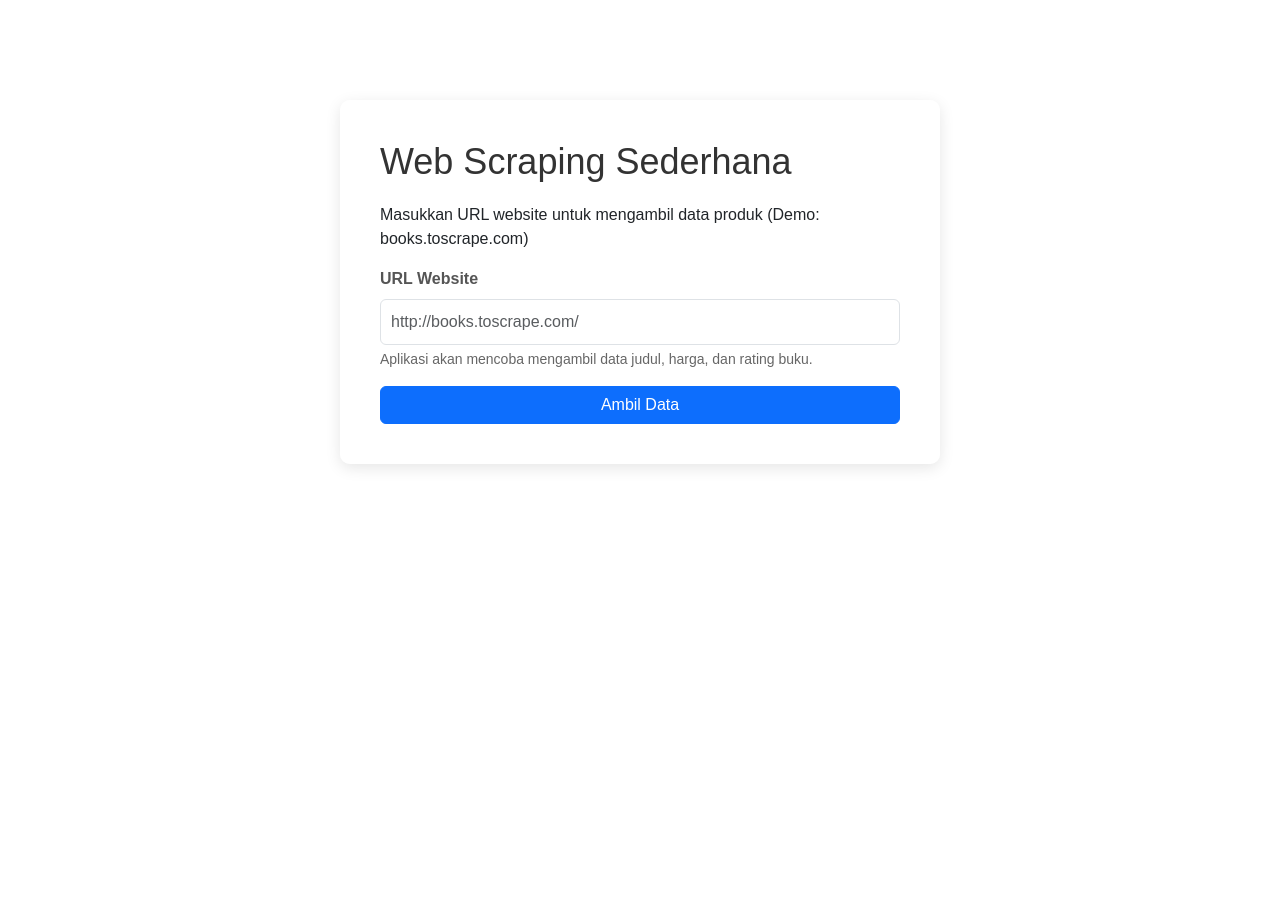
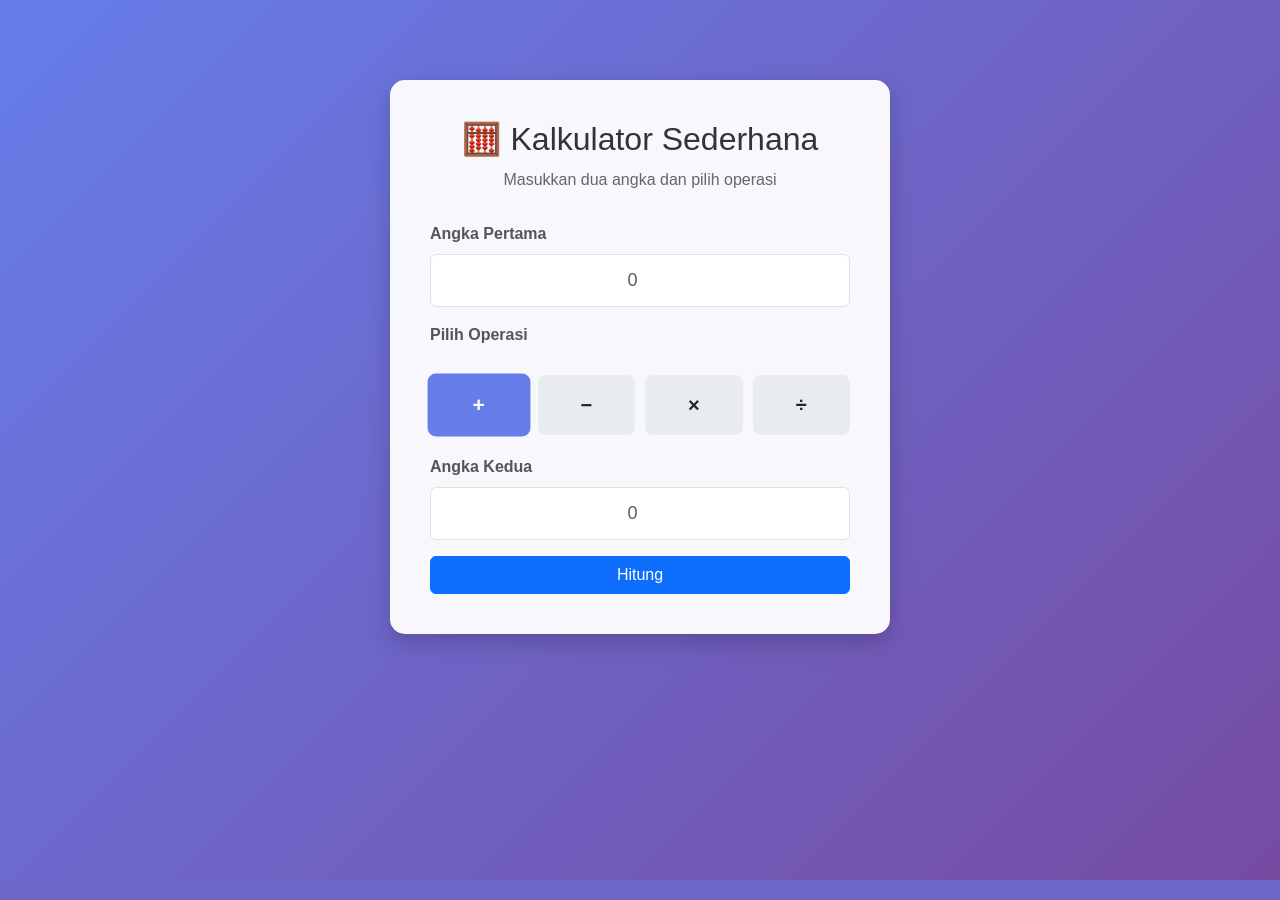
Before and after one commit to kubokabi/analisa_penjualan, a Flask app: page / in a window 1280 px wide. Run offline with Flask 3, Linux system fonts and the light colour scheme.

Commit message:
update branch

```diff
--- a/app.py
+++ b/app.py
@@ -1,74 +1,45 @@
-from flask import Flask, render_template, request, redirect, url_for, flash
-import pandas as pd
-import requests
-from bs4 import BeautifulSoup
+from flask import Flask, render_template, request
 
 app = Flask(__name__)
 app.secret_key = 'supersecretkey'
 
-# Fungsi untuk melakukan scraping (Contoh: Scraping daftar buku dari books.toscrape.com)
-def scrape_data(url):
-    try:
-        headers = {'User-Agent': 'Mozilla/5.0'}
-        response = requests.get(url, headers=headers, timeout=10)
-        response.raise_for_status()
-
-        soup = BeautifulSoup(response.content, 'html.parser')
-        data = []
-
-        # Logika scraping spesifik untuk books.toscrape.com sebagai demo
-        products = soup.find_all('article', class_='product_pod')
-
-        for product in products:
-            title = product.h3.a['title'] if product.h3 and product.h3.a else 'N/A'
-            price_elem = product.find('p', class_='price_color')
-            price = price_elem.text if price_elem else 'N/A'
-            avail_elem = product.find('p', class_='instock availability')
-            availability = avail_elem.text.strip() if avail_elem else 'N/A'
-            rating = product.p['class'][1] if product.p and len(product.p.get('class', [])) > 1 else 'No Rating'
-
-            data.append({
-                'Judul': title,
-                'Harga': price,
-                'Ketersediaan': availability,
-                'Rating': rating
-            })
-
-        return data, None
-    except Exception as e:
-        return None, str(e)
-
 @app.route('/')
 def index():
-    return render_template('index.html')
+    result = None
+    error = None
+    return render_template('index.html', result=result, error=error)
 
-@app.route('/scrape', methods=['POST'])
-def scrape():
-    url = request.form.get('url')
+@app.route('/calculate', methods=['POST'])
+def calculate():
+    try:
+        num1 = float(request.form.get('num1', 0))
+        num2 = float(request.form.get('num2', 0))
+        operation = request.form.get('operation')
 
-    if not url:
-        flash('URL wajib diisi!', 'danger')
-        return redirect(url_for('index'))
+        if operation == 'add':
+            result = num1 + num2
+            op_symbol = '+'
+        elif operation == 'subtract':
+            result = num1 - num2
+            op_symbol = '-'
+        elif operation == 'multiply':
+            result = num1 * num2
+            op_symbol = '×'
+        elif operation == 'divide':
+            if num2 == 0:
+                return render_template('index.html', result=None, error="Error: Pembagian dengan nol tidak diperbolehkan!")
+            result = num1 / num2
+            op_symbol = '÷'
+        else:
+            return render_template('index.html', result=None, error="Error: Operasi tidak valid!")
 
-    # Default ke situs demo jika tidak valid
-    if not url.startswith('http'):
-        url = 'http://books.toscrape.com/'
-
-    data, error = scrape_data(url)
-
-    if error:
-        flash(f'Gagal mengambil data: {error}', 'danger')
-        return redirect(url_for('index'))
-
-    if not data:
-        flash('Tidak ada data yang ditemukan di URL tersebut.', 'warning')
-        return redirect(url_for('index'))
-
-    df = pd.DataFrame(data)
-    table_data = df.to_dict(orient='records')
-    columns = df.columns.tolist()
-
-    return render_template('result.html', data=table_data, columns=columns, source_url=url)
+        return render_template('index.html',
+                             result=f"{num1} {op_symbol} {num2} = {result}",
+                             error=None)
+    except ValueError:
+        return render_template('index.html', result=None, error="Error: Masukkan angka yang valid!")
+    except Exception as e:
+        return render_template('index.html', result=None, error=f"Error: {str(e)}")
 
 if __name__ == '__main__':
     app.run(debug=True, host='0.0.0.0', port=5000)
--- a/templates/index.html
+++ b/templates/index.html
@@ -1,9 +1,9 @@
 <!DOCTYPE html>
-<html lang="en">
+<html lang="id">
   <head>
     <meta charset="UTF-8" />
     <meta name="viewport" content="width=device-width, initial-scale=1.0" />
-    <title>Web Scraping App</title>
+    <title>Kalkulator Sederhana</title>
     <link
       href="https://cdn.jsdelivr.net/npm/bootstrap@5.3.0-alpha1/dist/css/bootstrap.min.css"
       rel="stylesheet"
@@ -17,90 +17,181 @@
         position: relative;
         font-family: "Arial", sans-serif;
         overflow: hidden;
+        background: linear-gradient(135deg, #667eea 0%, #764ba2 100%);
       }
 
       .container {
         position: relative;
         z-index: 1;
-        background-color: rgba(255, 255, 255, 0.9);
-        border-radius: 10px;
+        background-color: rgba(255, 255, 255, 0.95);
+        border-radius: 15px;
         padding: 40px;
-        box-shadow: 0px 4px 15px rgba(0, 0, 0, 0.1);
-        max-width: 600px;
-        margin: 100px auto;
+        box-shadow: 0px 8px 25px rgba(0, 0, 0, 0.2);
+        max-width: 500px;
+        margin: 80px auto;
       }
 
       h1 {
-        font-size: 36px;
+        font-size: 32px;
         color: #333;
-        margin-bottom: 20px;
+        margin-bottom: 10px;
+        text-align: center;
+      }
+
+      .subtitle {
+        text-align: center;
+        color: #666;
+        margin-bottom: 30px;
       }
 
       button {
-        background-color: #007bff;
+        background-color: #667eea;
         color: white;
         border: none;
         padding: 12px 25px;
         border-radius: 5px;
         width: 100%;
         cursor: pointer;
+        font-size: 18px;
+        font-weight: bold;
       }
 
       button:hover {
-        background-color: #0056b3;
+        background-color: #5568d3;
       }
 
       .form-control {
-        padding: 10px;
-        font-size: 16px;
+        padding: 12px;
+        font-size: 18px;
+        text-align: center;
       }
 
       .form-label {
         font-weight: bold;
         color: #555;
+        margin-bottom: 8px;
       }
 
-      .form-text {
-        color: #666;
-        font-size: 14px;
+      .result-box {
+        background-color: #f8f9fa;
+        border-radius: 10px;
+        padding: 20px;
+        margin-top: 20px;
+        text-align: center;
+      }
+
+      .result-value {
+        font-size: 28px;
+        font-weight: bold;
+        color: #667eea;
+      }
+
+      .error-box {
+        background-color: #f8d7da;
+        border-radius: 10px;
+        padding: 15px;
+        margin-top: 20px;
+        text-align: center;
+        color: #721c24;
+      }
+
+      .operation-buttons {
+        display: grid;
+        grid-template-columns: repeat(4, 1fr);
+        gap: 10px;
+        margin: 20px 0;
+      }
+
+      .operation-buttons input[type="radio"] {
+        display: none;
+      }
+
+      .operation-buttons label {
+        background-color: #e9ecef;
+        padding: 15px;
+        border-radius: 8px;
+        text-align: center;
+        cursor: pointer;
+        font-size: 20px;
+        font-weight: bold;
+        transition: all 0.3s;
+      }
+
+      .operation-buttons input[type="radio"]:checked + label {
+        background-color: #667eea;
+        color: white;
+        transform: scale(1.05);
+      }
+
+      .operation-buttons label:hover {
+        background-color: #dee2e6;
       }
     </style>
   </head>
 
   <body>
     <div class="container">
-      <h1>Web Scraping Sederhana</h1>
-      <p class="mb-3">Masukkan URL website untuk mengambil data produk (Demo: books.toscrape.com)</p>
-      <form action="/scrape" method="POST">
+      <h1>🧮 Kalkulator Sederhana</h1>
+      <p class="subtitle">Masukkan dua angka dan pilih operasi</p>
+
+      <form action="/calculate" method="POST">
         <div class="mb-3">
-          <label for="url" class="form-label">URL Website</label>
+          <label for="num1" class="form-label">Angka Pertama</label>
           <input
-            type="url"
-            id="url"
-            name="url"
-            placeholder="http://books.toscrape.com/"
+            type="number"
+            step="any"
+            id="num1"
+            name="num1"
+            placeholder="0"
             required
             class="form-control"
           />
-          <div class="form-text">
-            Aplikasi akan mencoba mengambil data judul, harga, dan rating buku.
+        </div>
+
+        <div class="mb-3">
+          <label class="form-label">Pilih Operasi</label>
+          <div class="operation-buttons">
+            <input type="radio" id="add" name="operation" value="add" checked>
+            <label for="add">+</label>
+
+            <input type="radio" id="subtract" name="operation" value="subtract">
+            <label for="subtract">−</label>
+
+            <input type="radio" id="multiply" name="operation" value="multiply">
+            <label for="multiply">×</label>
+
+            <input type="radio" id="divide" name="operation" value="divide">
+            <label for="divide">÷</label>
           </div>
         </div>
-        <button type="submit" class="btn btn-primary">Ambil Data</button>
+
+        <div class="mb-3">
+          <label for="num2" class="form-label">Angka Kedua</label>
+          <input
+            type="number"
+            step="any"
+            id="num2"
+            name="num2"
+            placeholder="0"
+            required
+            class="form-control"
+          />
+        </div>
+
+        <button type="submit" class="btn btn-primary">Hitung</button>
       </form>
 
-      {% with messages = get_flashed_messages(with_categories=true) %}
-        {% if messages %}
-          <div class="mt-3">
-            {% for category, message in messages %}
-              <div class="alert alert-{{ category }} alert-dismissible fade show" role="alert">
-                {{ message }}
-                <button type="button" class="btn-close" data-bs-dismiss="alert"></button>
-              </div>
-            {% endfor %}
-          </div>
-        {% endif %}
-      {% endwith %}
+      {% if result %}
+      <div class="result-box">
+        <div class="result-value">{{ result }}</div>
+      </div>
+      {% endif %}
+
+      {% if error %}
+      <div class="error-box">
+        {{ error }}
+      </div>
+      {% endif %}
     </div>
 
     <!-- Bootstrap JS -->
```
Also changed, not shown: 2 other files.
